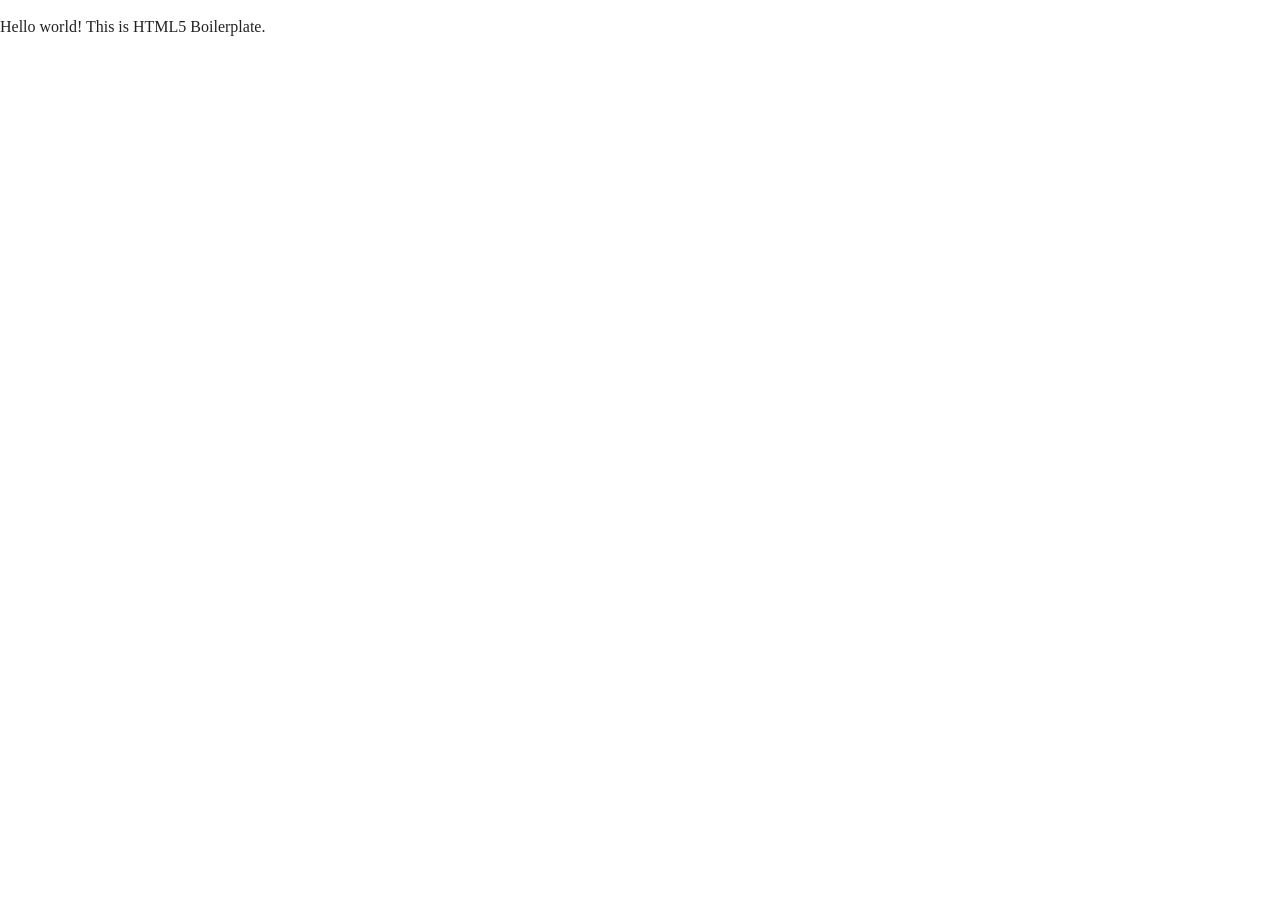
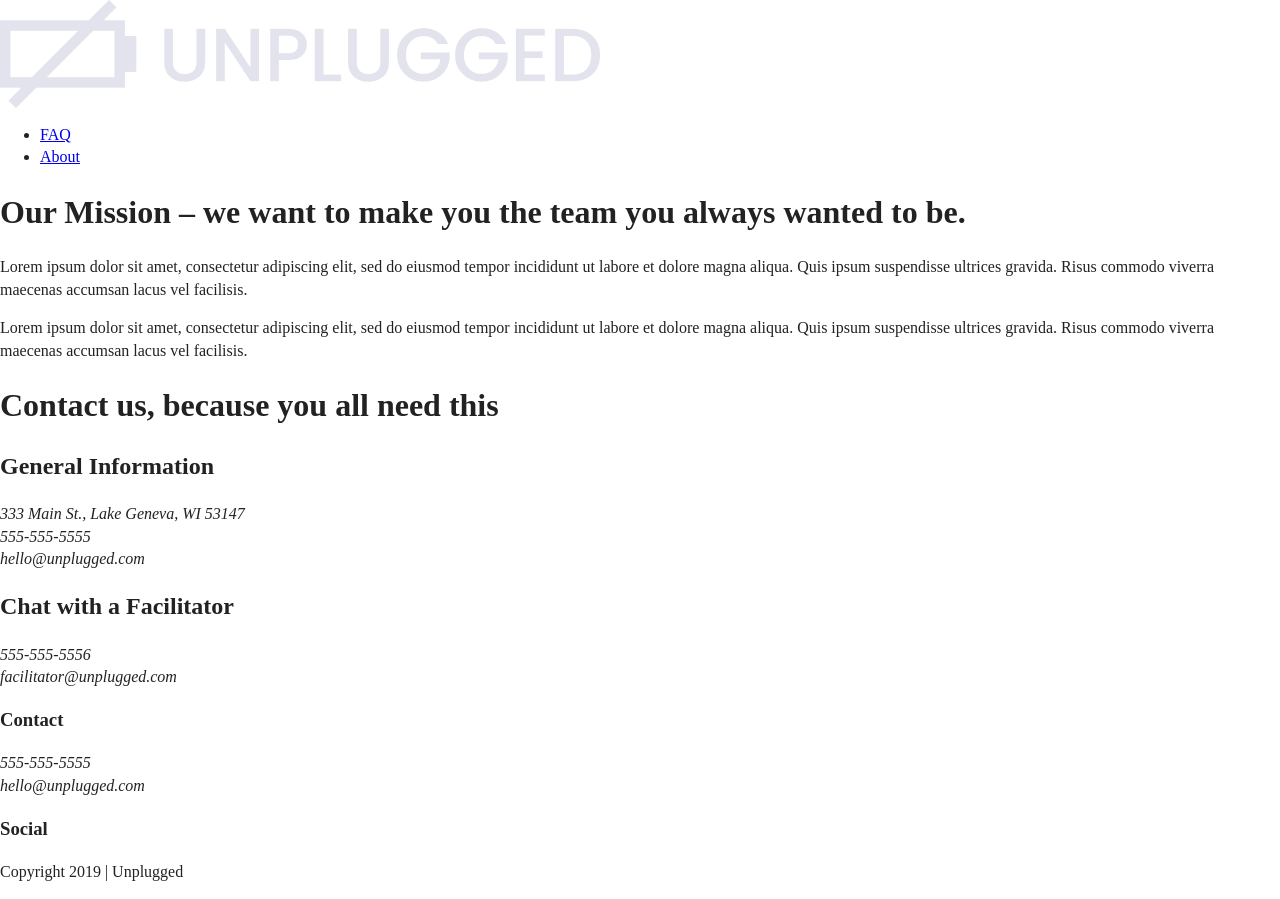
Before and after one commit to elizab-vd/unplugged-site, a website: page about/index.html in a window 1280 px wide. Before the commit the page ends 800 px from the top, so only its background shows below. Drawn offline with Linux system fonts and the light colour scheme; files whose address does not match are found by name.

Commit message:
Created structure html content for about page

```diff
--- a/about/index.html
+++ b/about/index.html
@@ -3,7 +3,7 @@
 
 <head>
   <meta charset="utf-8">
-  <title></title>
+  <title>Unplugged Retreats</title>
   <meta name="description" content="">
   <meta name="viewport" content="width=device-width, initial-scale=1">
 
@@ -23,9 +23,106 @@
 </head>
 
 <body>
+  <!-- Add your site or application content here -->
+	<header>
+	  <div class="content-wrapper">
+		 <div class="logo">
+	 		<a href="#"><img src="img/unpluggedlogo.png" alt="unplugged-logo"</a>
+		 </div>
 
-  <!-- Add your site or application content here -->
-  <p>Hello world! This is HTML5 Boilerplate.</p>
+		<div class="header-divider"></div>
+
+			<nav>
+				<ul>
+					<li><a href="../faq/index.html" target="_blank">FAQ</a></li>
+					<li><a href="about/index.html">About</a></li>
+				</ul>
+			</nav>
+
+	  </div>
+	</header>
+
+	<main>
+		<section class="mission">
+			<div class="content-wrapper">
+			  <div class="mission-content">
+				  <h1>Our Mission &ndash; we want to make you the team you always wanted to be.</h1>
+				  <p class="mission-description-1">Lorem ipsum dolor sit amet, consectetur adipiscing elit, sed do eiusmod tempor incididunt ut labore et dolore magna aliqua. Quis ipsum suspendisse ultrices gravida. Risus commodo viverra maecenas accumsan lacus vel facilisis.</p>
+
+				  <p class="mission-description-2">Lorem ipsum dolor sit amet, consectetur adipiscing elit, sed do eiusmod tempor incididunt ut labore et dolore magna aliqua. Quis ipsum suspendisse ultrices gravida. Risus commodo viverra maecenas accumsan lacus vel facilisis.</p>
+				</div>
+			</div><!-- mission content wrapper ends -->
+		</section>
+
+		<section class="map">
+			<figure></figure>
+		</section>
+
+		<section class="contact-section">
+			<div class="content-wrapper">
+				<h1>Contact us, because you all need this</h1>
+
+				<div class="general-info">
+					<h2>General Information</h2>
+						<address>333 Main St., Lake Geneva, WI 53147<br>555-555-5555<br>hello&#64;unplugged.com</address>
+				</div>
+
+				<div class="facilitator">
+					<h2>Chat with a Facilitator</h2>
+						<address>555-555-5556<br>facilitator&#64;unplugged.com</address>
+				</div>
+
+
+
+			</div>
+
+
+
+		</section>
+	</main>
+
+
+
+
+
+
+
+
+
+
+
+
+
+
+
+
+
+
+
+ <footer>
+	 <div class="content-wrapper">
+	 	<div class="footer-content">
+		   <div class="contact">
+				<h3>Contact</h3>
+					<address>555-555-5555<br>hello@unplugged.com</address>
+			</div>
+				<div class="social">
+					<h3>Social</h3>
+						<div class="social-icons">
+							<p><a href="https://www.facebook.com/yoursite" target="_blank"></a></p>
+							<p><a href="https://www.twitter.com/yoursite" target="_blank"></a></p>
+							<p><a href="https://www.instagram.com/yoursite" target="_blank"></a></p>
+						</div>
+				</div>
+			<div class="copyright"><p>Copyright 2019 | Unplugged</p></div>
+
+		 </div>
+	 </div>
+ </footer>
+
+
+
+
   <script src="../js/vendor/modernizr-3.11.2.min.js"></script>
   <script src="../js/plugins.js"></script>
   <script src="../js/main.js"></script>
```
Also changed, not shown: index.html (+1 -1 lines).
